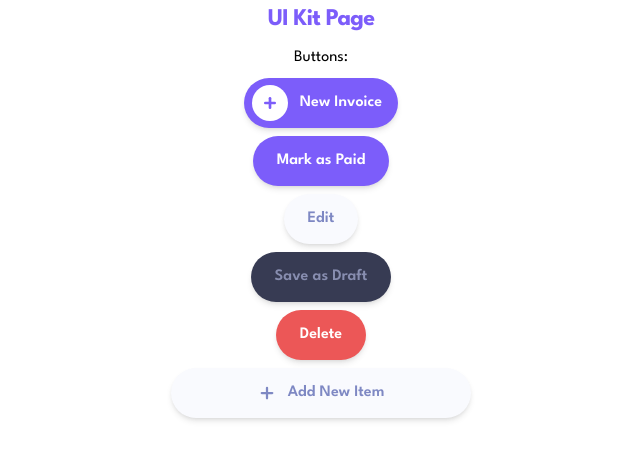
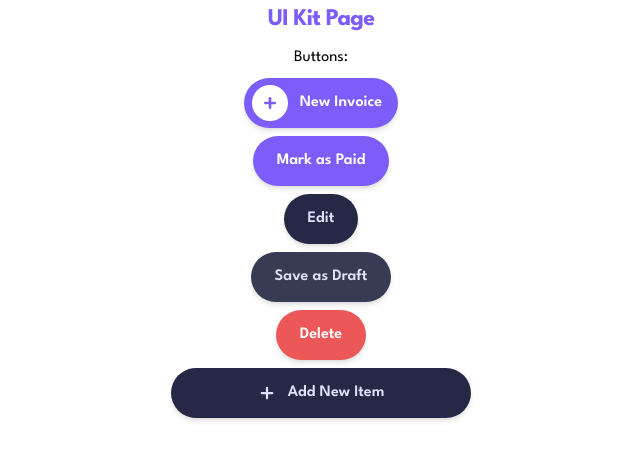
Before and after one commit to YaroslavUdych/invoice-app-next, a Next.js app: page /ui-kit in a window 1280 px wide. Shown: the top 460 px of the page, without its empty margins (319-959 px from the left). Built offline with nearby package versions, Linux system fonts and the light colour scheme.

Commit message:
style(Button): adjusted hover/active colors in secondary variant

```diff
--- a/src/app/layout.tsx
+++ b/src/app/layout.tsx
@@ -15,7 +15,7 @@ export default function RootLayout({
   children: React.ReactNode;
 }>) {
   return (
-    <html lang="en">
+    <html lang="en" className="dark">
       <head></head>
       <body className={`${leagueSpartan.variable} antialiased`}>{children}</body>
     </html>
--- a/src/shared/components/button/Button.tsx
+++ b/src/shared/components/button/Button.tsx
@@ -38,8 +38,8 @@ export const Button = ({
 
     dark:bg-secondary-button-dark-theme
     dark:text-dark-button-text-dark-theme
-    dark:hover:bg-color-surface
-    dark:active:bg-color-surface
+    dark:hover:bg-secondary-button-dark-theme-hover
+    dark:active:bg-secondary-button-dark-theme-hover
   `,
     dark: `
     bg-dark-button
--- a/src/styles/tokens/colors.css
+++ b/src/styles/tokens/colors.css
@@ -23,4 +23,5 @@
   --color-secondary-button-hover: #dfe3fa;
   --color-secondary-button-text: #7e88c3;
   --color-secondary-button-dark-theme: #252945;
+  --color-secondary-button-dark-theme-hover: #2b2f50;
 }
```
